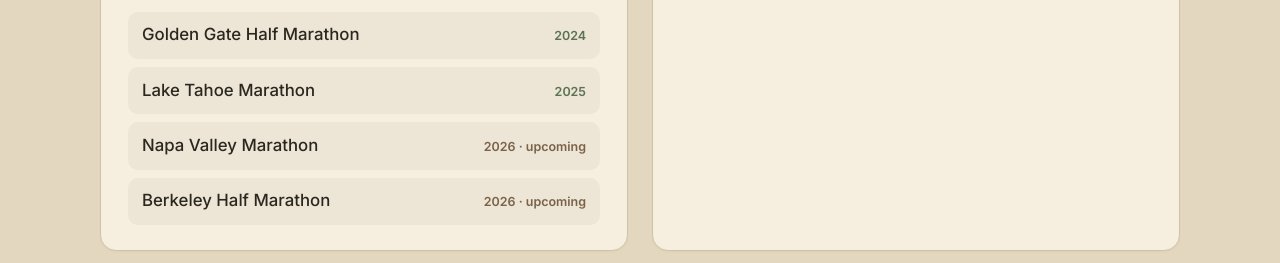
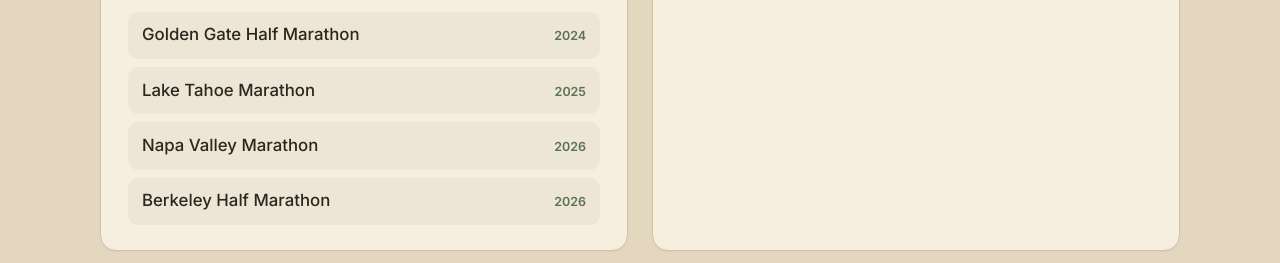
Before and after one commit to AndyKim519/andykim519.github.io, a plain HTML site: page index.html in a window 1280 px wide. Shown: the part 1520-1783 px from the top of the page. Drawn offline with Linux system fonts and the light colour scheme.

Commit message:
Mark Napa and Berkeley 2026 as completed
Both races finished — removed the 'upcoming' tags (now plain year) and
dropped the unused .races__year--upcoming CSS rule.

```diff
--- a/css/styles.css
+++ b/css/styles.css
@@ -212,7 +212,6 @@ em { font-style: italic; color: var(--brown-soft); }
 }
 .races a:hover { background: rgba(90, 115, 82, 0.14); border-color: rgba(90, 115, 82, 0.3); color: var(--forest); transform: translateX(2px); }
 .races__year { flex-shrink: 0; font-size: .78rem; font-weight: 600; color: var(--moss); white-space: nowrap; }
-.races__year--upcoming { color: var(--brown-soft); }
 
 /* ---------- About ---------- */
 .about__text { font-size: 1.15rem; color: var(--ink); }
--- a/index.html
+++ b/index.html
@@ -145,12 +145,12 @@
               </li>
               <li>
                 <a href="https://results.svetiming.com/napa-valley-marathon/events/2026/kaiser-permanente-napa-valley-marathon/1026/entrant?share=1" target="_blank" rel="noopener">
-                  Napa Valley Marathon <span class="races__year races__year--upcoming">2026 &middot; upcoming</span>
+                  Napa Valley Marathon <span class="races__year">2026</span>
                 </a>
               </li>
               <li>
                 <a href="https://live.chronotrack.com/event/94320/results/entry/80911068" target="_blank" rel="noopener">
-                  Berkeley Half Marathon <span class="races__year races__year--upcoming">2026 &middot; upcoming</span>
+                  Berkeley Half Marathon <span class="races__year">2026</span>
                 </a>
               </li>
             </ul>
```
